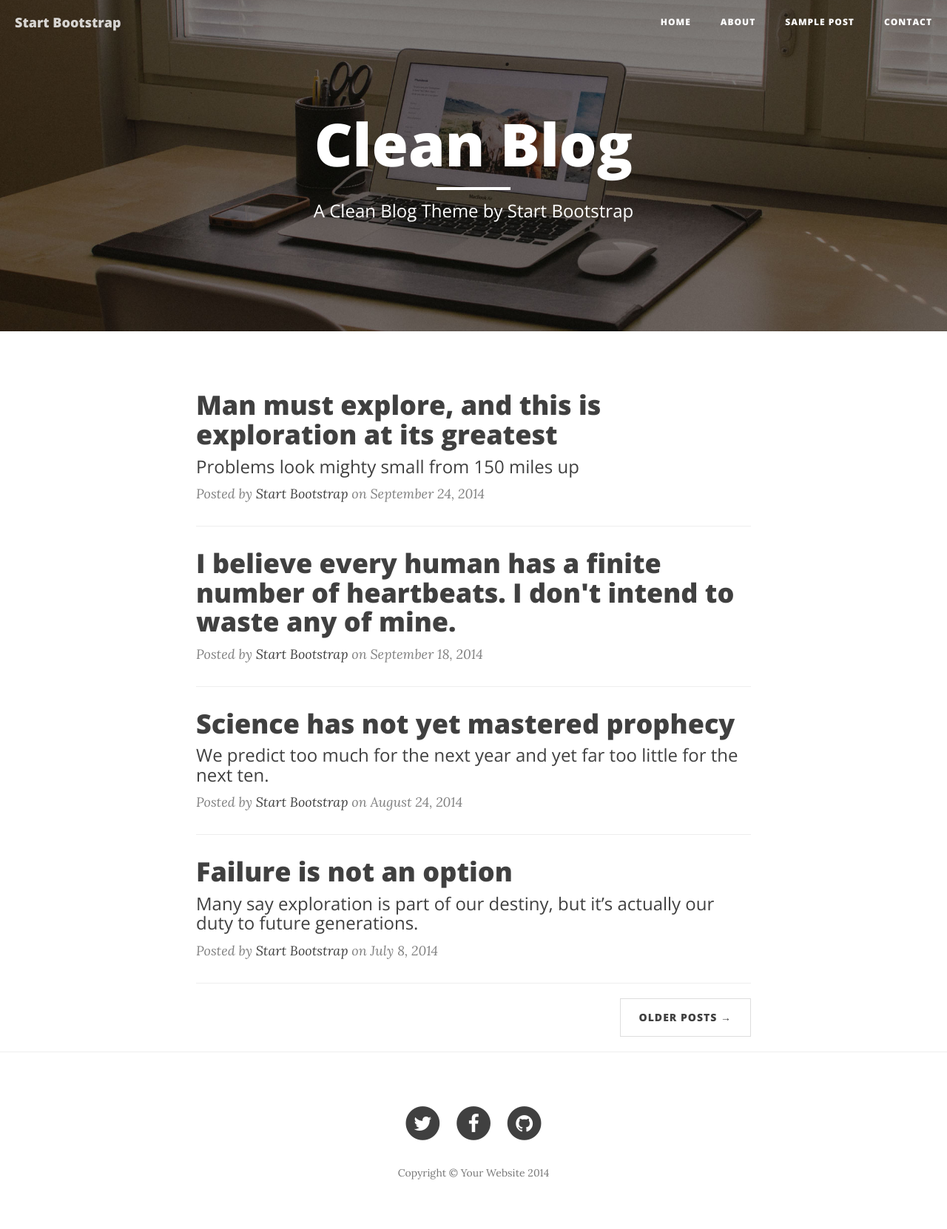
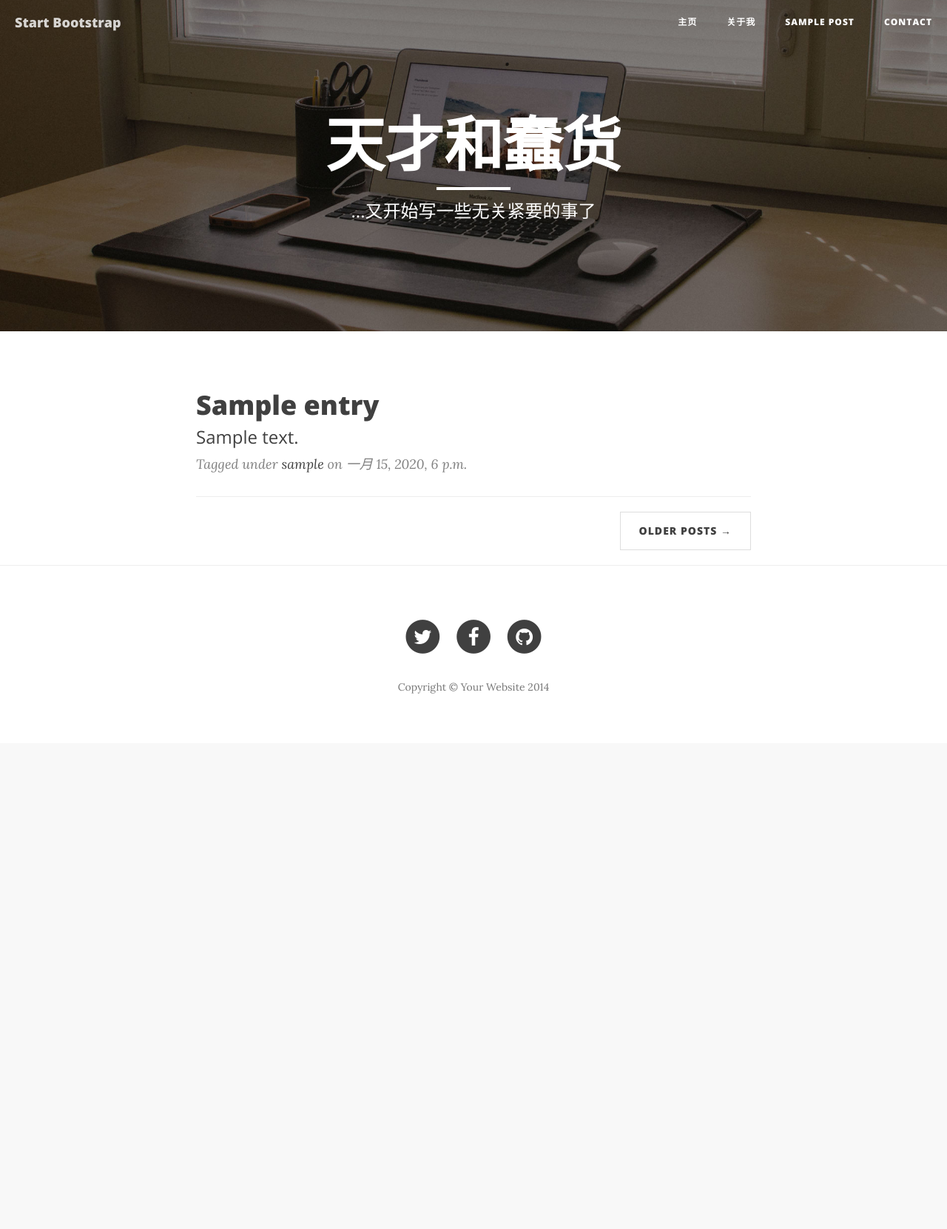
Before and after one commit to gccpacman/pydblog, a Django app: page / in a window 1280 px wide. Shown: the whole page at 74% size. After the commit the page ends 938 px from the top, so only its background shows below. Run offline with Django 3.2, Linux system fonts and the light colour scheme; tables that the repository leaves empty hold one stand-in row (values such as "Sample post"); some libraries are stand-ins or nearby versions.

Commit message:
modify template for blog

```diff
--- a/django_blog/templates/blog/index.html
+++ b/django_blog/templates/blog/index.html
@@ -1,3 +1,4 @@
+{% load django_markdown %}
 {% load staticfiles %}
 <!DOCTYPE html>
 <html lang="en">
@@ -10,7 +11,7 @@
     <meta name="description" content="">
     <meta name="author" content="">
 
-    <title>Clean Blog</title>
+    <title>天才和蠢货</title>
 
     <!-- Bootstrap Core CSS -->
     <link href="{% static 'blog/css/bootstrap.min.css' %}" rel="stylesheet">
@@ -52,10 +53,10 @@
             <div class="collapse navbar-collapse" id="bs-example-navbar-collapse-1">
                 <ul class="nav navbar-nav navbar-right">
                     <li>
-                        <a href="{% url 'blog:index' %}">Home</a>
+                        <a href="{% url 'blog:index' %}">主页</a>
                     </li>
                     <li>
-                        <a href="{% url 'blog:about' %}">About</a>
+                        <a href="{% url 'blog:about' %}">关于我</a>
                     </li>
                     <li>
                         <a href="post.html">Sample Post</a>
@@ -77,9 +78,9 @@
             <div class="row">
                 <div class="col-lg-8 col-lg-offset-2 col-md-10 col-md-offset-1">
                     <div class="site-heading">
-                        <h1>Clean Blog</h1>
+                        <h1>天才和蠢货</h1>
                         <hr class="small">
-                        <span class="subheading">A Clean Blog Theme by Start Bootstrap</span>
+                        <span class="subheading">...又开始写一些无关紧要的事了</span>
                     </div>
                 </div>
             </div>
@@ -90,51 +91,22 @@
     <div class="container">
         <div class="row">
             <div class="col-lg-8 col-lg-offset-2 col-md-10 col-md-offset-1">
+                {% block blog_entries %}
+                {% for object in object_list %}
                 <div class="post-preview">
                     <a href="post.html">
                         <h2 class="post-title">
-                            Man must explore, and this is exploration at its greatest
+                            {{ object.title }}
                         </h2>
                         <h3 class="post-subtitle">
-                            Problems look mighty small from 150 miles up
+                            {{ object.body|markdown }}
                         </h3>
                     </a>
-                    <p class="post-meta">Posted by <a href="#">Start Bootstrap</a> on September 24, 2014</p>
+                    <p class="post-meta">Tagged under <a href="#">{{  object.tags.all|join:", " }}</a> on {{ object.created }} </p>
                 </div>
                 <hr>
-                <div class="post-preview">
-                    <a href="post.html">
-                        <h2 class="post-title">
-                            I believe every human has a finite number of heartbeats. I don't intend to waste any of mine.
-                        </h2>
-                    </a>
-                    <p class="post-meta">Posted by <a href="#">Start Bootstrap</a> on September 18, 2014</p>
-                </div>
-                <hr>
-                <div class="post-preview">
-                    <a href="post.html">
-                        <h2 class="post-title">
-                            Science has not yet mastered prophecy
-                        </h2>
-                        <h3 class="post-subtitle">
-                            We predict too much for the next year and yet far too little for the next ten.
-                        </h3>
-                    </a>
-                    <p class="post-meta">Posted by <a href="#">Start Bootstrap</a> on August 24, 2014</p>
-                </div>
-                <hr>
-                <div class="post-preview">
-                    <a href="post.html">
-                        <h2 class="post-title">
-                            Failure is not an option
-                        </h2>
-                        <h3 class="post-subtitle">
-                            Many say exploration is part of our destiny, but it’s actually our duty to future generations.
-                        </h3>
-                    </a>
-                    <p class="post-meta">Posted by <a href="#">Start Bootstrap</a> on July 8, 2014</p>
-                </div>
-                <hr>
+                {% endfor %}
+                {% endblock %}
                 <!-- Pager -->
                 <ul class="pager">
                     <li class="next">
```
